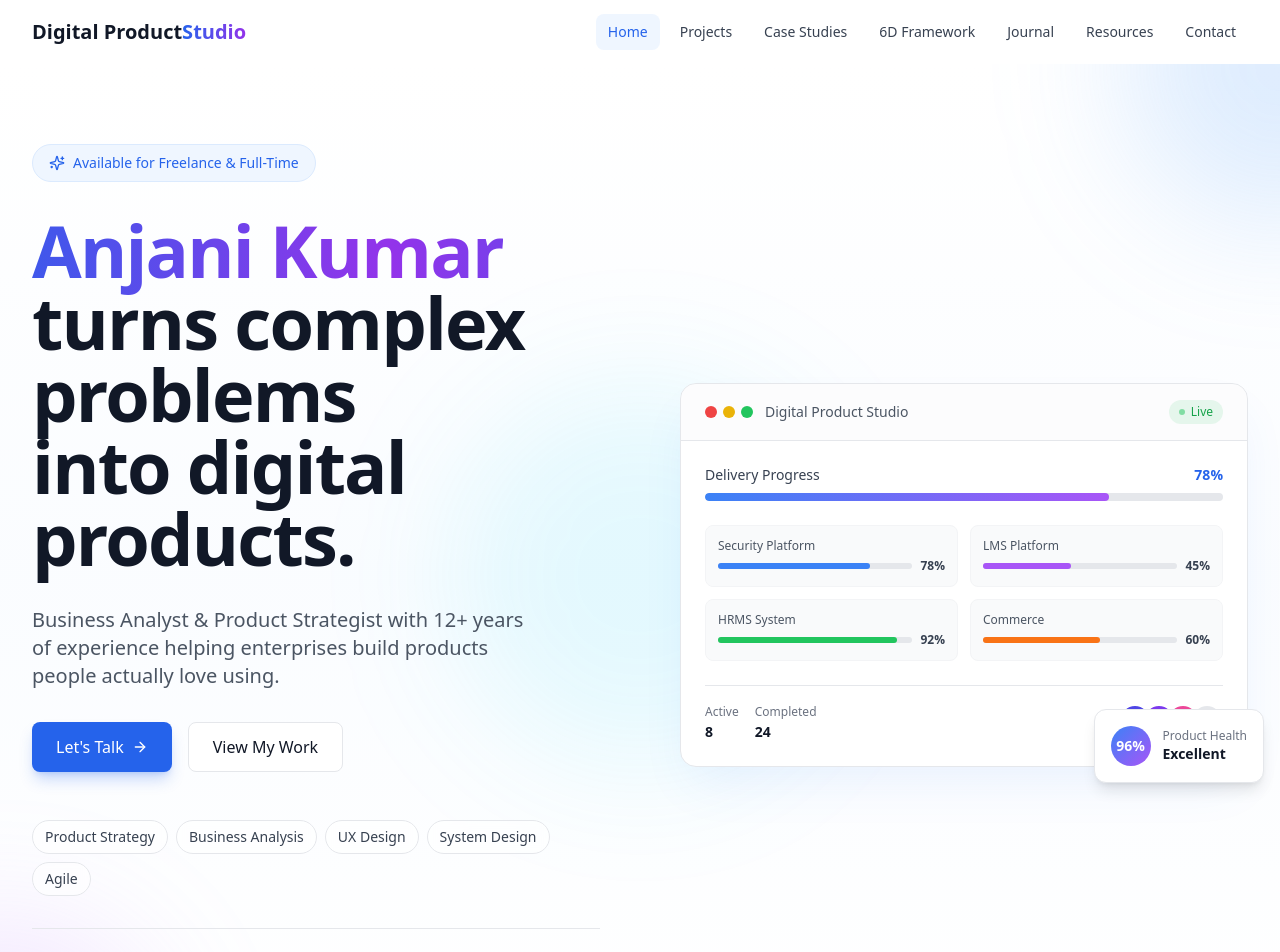
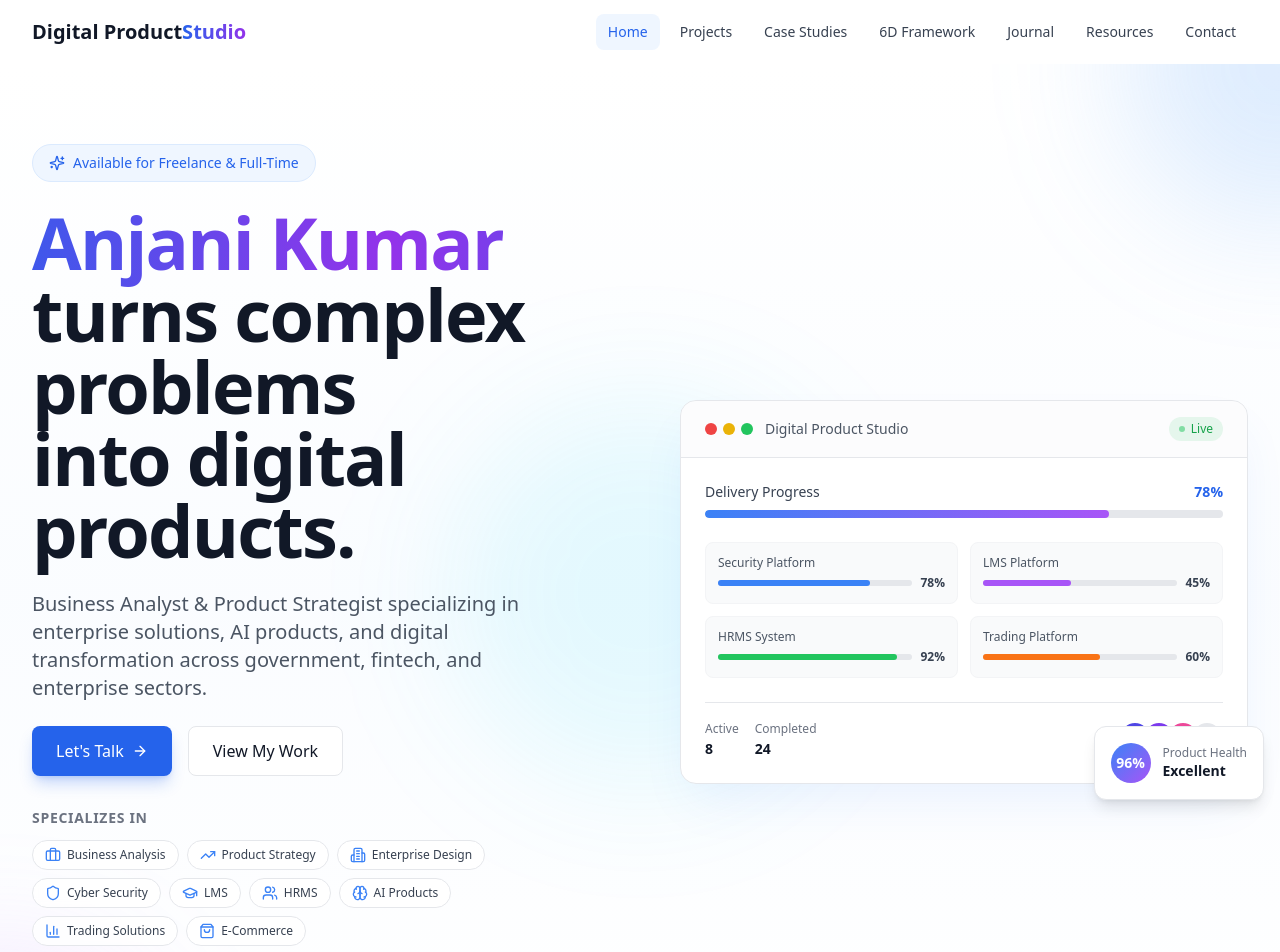
Before and after one commit to anjanikumar-dev/digital-product-studio, a Next.js app: page / in a window 1280 px wide. Shown: the top 952 px of the page. Built offline with nearby package versions, Linux system fonts and the light colour scheme.

Commit message:
feat: rewrite Hero to clearly communicate Anjani Kumar's specialties

```diff
--- a/src/components/home/Hero.tsx
+++ b/src/components/home/Hero.tsx
@@ -1,7 +1,21 @@
 'use client';
 
 import { useState, useEffect } from 'react';
-import { ArrowRight, ChevronDown, Sparkles, Star, Users, TrendingUp } from 'lucide-react';
+import {
+  ArrowRight,
+  ChevronDown,
+  Sparkles,
+  Star,
+  Users,
+  TrendingUp,
+  Shield,
+  Building2,
+  GraduationCap,
+  Brain,
+  BarChart3,
+  ShoppingBag,
+  Briefcase
+} from 'lucide-react';
 import Link from 'next/link';
 import { motion } from 'framer-motion';
 
@@ -31,10 +45,22 @@ export default function Hero() {
     },
   };
 
+  const specialties = [
+    { icon: <Briefcase className="w-4 h-4" />, label: 'Business Analysis' },
+    { icon: <TrendingUp className="w-4 h-4" />, label: 'Product Strategy' },
+    { icon: <Building2 className="w-4 h-4" />, label: 'Enterprise Design' },
+    { icon: <Shield className="w-4 h-4" />, label: 'Cyber Security' },
+    { icon: <GraduationCap className="w-4 h-4" />, label: 'LMS' },
+    { icon: <Users className="w-4 h-4" />, label: 'HRMS' },
+    { icon: <Brain className="w-4 h-4" />, label: 'AI Products' },
+    { icon: <BarChart3 className="w-4 h-4" />, label: 'Trading Solutions' },
+    { icon: <ShoppingBag className="w-4 h-4" />, label: 'E-Commerce' },
+  ];
+
   const stats = [
     { label: 'Product Health', value: '96%', icon: Star },
     { label: 'Client Satisfaction', value: '4.9 ★', icon: Users },
-    { label: 'Active Projects', value: '12+', icon: TrendingUp },
+    { label: 'Projects Delivered', value: '15+', icon: TrendingUp },
   ];
 
   return (
@@ -46,7 +72,7 @@ export default function Hero() {
         <div className="absolute top-1/2 left-1/2 -translate-x-1/2 -translate-y-1/2 w-96 h-96 bg-cyan-400/10 rounded-full blur-3xl" />
       </div>
 
-      <div className="container mx-auto px-4 sm:px-6 lg:px-8 relative z-10 py-20">
+      <div className="container mx-auto px-4 sm:px-6 lg:px-8 relative z-10 py-16 md:py-20">
         <motion.div
           className="grid grid-cols-1 lg:grid-cols-2 gap-12 lg:gap-20 items-center"
           variants={containerVariants}
@@ -54,7 +80,7 @@ export default function Hero() {
           animate={isVisible ? 'visible' : 'hidden'}
         >
           {/* Left Content */}
-          <div className="space-y-8">
+          <div className="space-y-6">
             {/* Badge */}
             <motion.div
               variants={itemVariants}
@@ -83,8 +109,8 @@ export default function Hero() {
               variants={itemVariants}
               className="text-lg sm:text-xl text-gray-600 dark:text-gray-300 max-w-lg leading-relaxed"
             >
-              Business Analyst &amp; Product Strategist with 12+ years of experience helping
-              enterprises build products people actually love using.
+              Business Analyst &amp; Product Strategist specializing in enterprise solutions,
+              AI products, and digital transformation across government, fintech, and enterprise sectors.
             </motion.p>
 
             {/* CTA Buttons */}
@@ -107,25 +133,31 @@ export default function Hero() {
               </Link>
             </motion.div>
 
-            {/* Skills Chips */}
+            {/* Specialties Grid - IMMEDIATE VISIBILITY */}
             <motion.div
               variants={itemVariants}
-              className="flex flex-wrap gap-2 pt-4"
+              className="pt-2"
             >
-              {['Product Strategy', 'Business Analysis', 'UX Design', 'System Design', 'Agile'].map((skill) => (
-                <span
-                  key={skill}
-                  className="px-3 py-1.5 bg-white/60 dark:bg-gray-800/60 backdrop-blur-sm border border-gray-200 dark:border-gray-700 rounded-full text-sm font-medium text-gray-700 dark:text-gray-300"
-                >
-                  {skill}
-                </span>
-              ))}
+              <p className="text-sm font-semibold text-gray-500 dark:text-gray-400 uppercase tracking-wider mb-3">
+                Specializes In
+              </p>
+              <div className="flex flex-wrap gap-2">
+                {specialties.map((item, index) => (
+                  <span
+                    key={index}
+                    className="inline-flex items-center gap-1.5 px-3 py-1.5 bg-white/80 dark:bg-gray-800/80 backdrop-blur-sm border border-gray-200 dark:border-gray-700 rounded-full text-xs font-medium text-gray-700 dark:text-gray-300 hover:border-blue-400 dark:hover:border-blue-600 transition-all duration-200 hover:shadow-md"
+                  >
+                    <span className="text-blue-500 dark:text-blue-400">{item.icon}</span>
+                    {item.label}
+                  </span>
+                ))}
+              </div>
             </motion.div>
 
             {/* Stats */}
             <motion.div
               variants={itemVariants}
-              className="grid grid-cols-3 gap-4 pt-6 border-t border-gray-200 dark:border-gray-700"
+              className="grid grid-cols-3 gap-4 pt-4 border-t border-gray-200 dark:border-gray-700"
             >
               {stats.map((stat) => (
                 <div key={stat.label} className="space-y-1">
@@ -193,7 +225,7 @@ export default function Hero() {
                     { name: 'Security Platform', progress: 78, color: 'blue' },
                     { name: 'LMS Platform', progress: 45, color: 'purple' },
                     { name: 'HRMS System', progress: 92, color: 'green' },
-                    { name: 'Commerce', progress: 60, color: 'orange' },
+                    { name: 'Trading Platform', progress: 60, color: 'orange' },
                   ].map((project) => (
                     <div
                       key={project.name}
```
